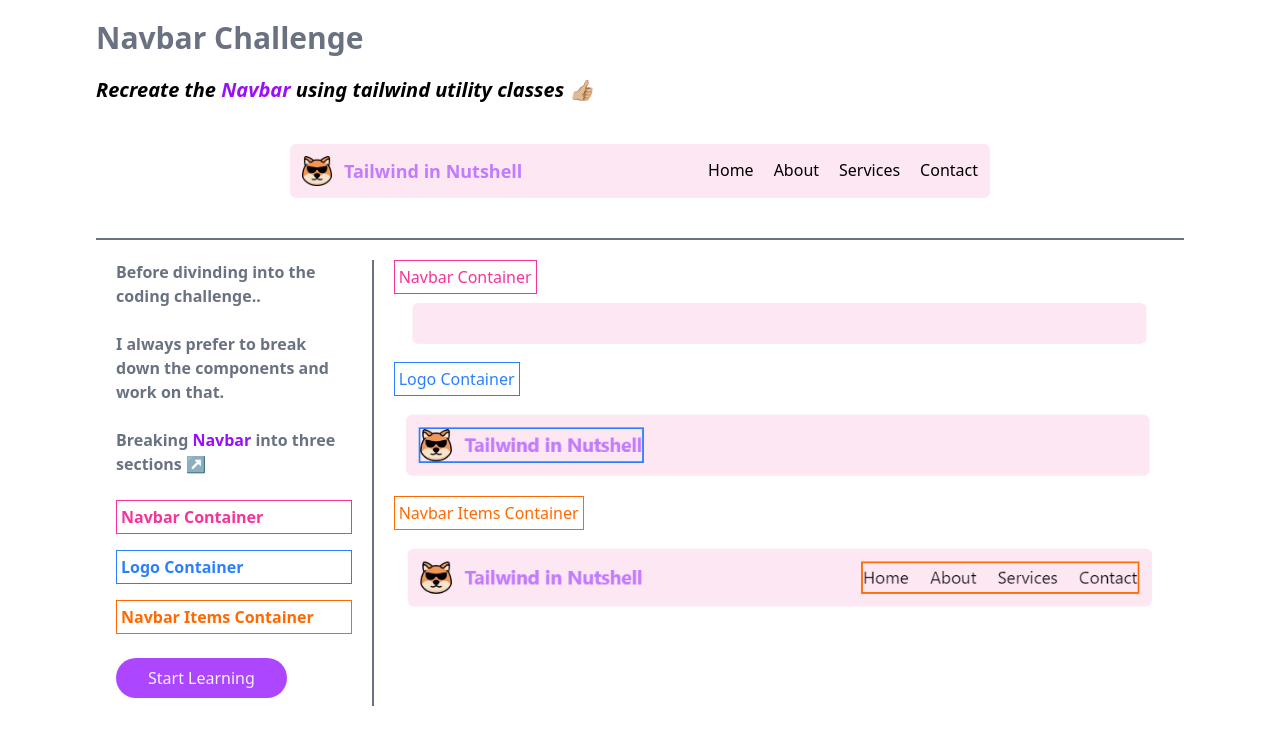
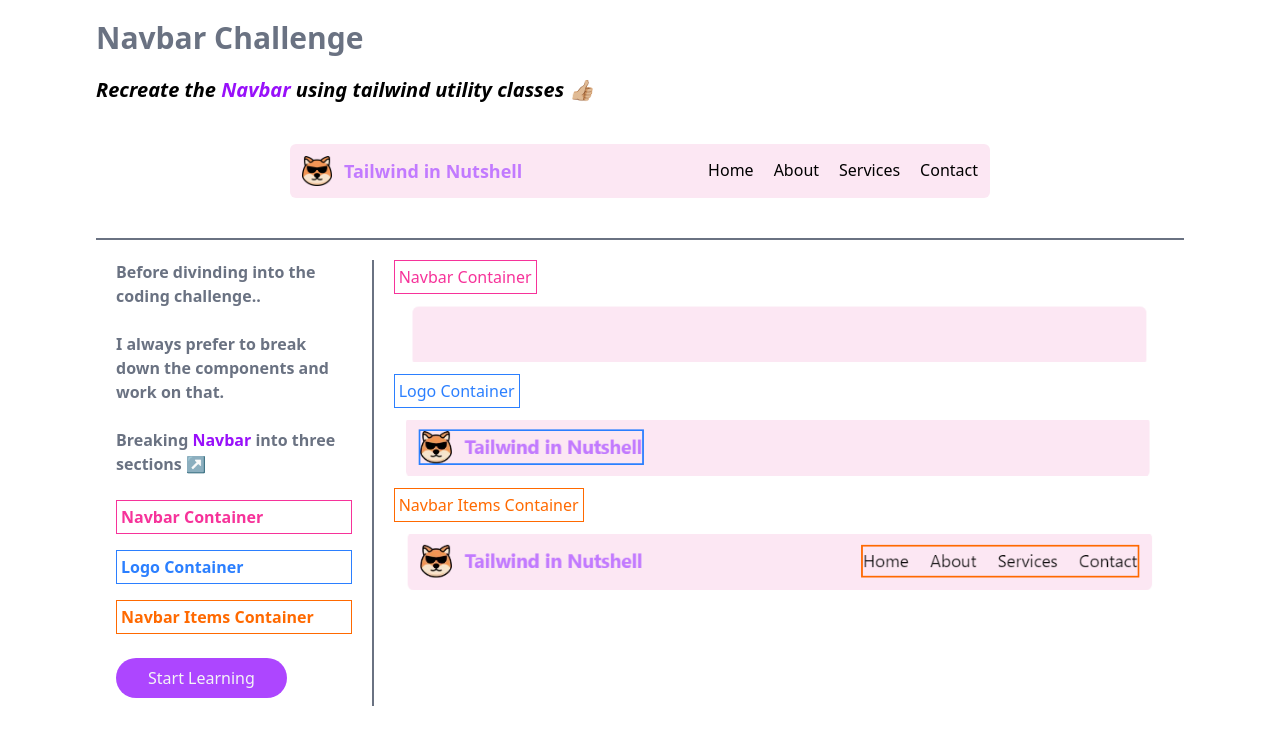
Before and after one commit to Selva-kumar-K/learn-tailwind, a Next.js app: page /navbar-challenge in a window 1280 px wide. Shown: the top 744 px of the page. Built offline with nearby package versions, Linux system fonts and the light colour scheme.

Commit message:
resolved errors

```diff
--- a/src/app/navbar-challenge/implementation/page.tsx
+++ b/src/app/navbar-challenge/implementation/page.tsx
@@ -5,6 +5,7 @@ import Confetti from "react-confetti";
 import Image from "next/image";
 import Logo from "./../../../../public/cool.png";
 import { navMenus } from "@/app/libs/menus";
+import Link from "next/link";
 
 export default function Implementation() {
   const [navbarContainer, setNavbarContainer] = useState<string[]>([]);
@@ -89,7 +90,7 @@ export default function Implementation() {
 
         {/* Content */}
 
-        <div className="w-full grid grid-cols-3 gap-5 my-20">
+        <div className="w-full grid grid-cols-3 gap-5 mt-20 font-semibold text-gray-500">
           {/* Navbar Container */}
           <div className="">
             <h1 className="text-pink-500 border p-1 inline-block">
@@ -300,13 +301,15 @@ export default function Implementation() {
           )}
         </div>
 
-        {/* <div className="marquee-container">
-          {party && (
-            <div className="marquee-image">
-              <Image src={Gif} alt="gif" />
-            </div>
-          )}
-        </div> */}
+        {party && (
+          <div className="flex justify-end mt-10">
+            <Link href="/" className="cursor-pointer">
+              <button className="px-8 py-2 bg-purple-500 text-gray-100 rounded-full font-medium cursor-pointer hover:bg-purple-600 duration-300 delay-75 animate-pulse">
+                Ready for Next Challenge 💣
+              </button>
+            </Link>
+          </div>
+        )}
       </section>
     </div>
   );
--- a/src/app/navbar-challenge/page.tsx
+++ b/src/app/navbar-challenge/page.tsx
@@ -150,7 +150,7 @@ export default function Challenge() {
             <Image
               src={navbarContainerLogo}
               alt="navbar-container"
-              className="w-full h-14 mb-3"
+              className="w-full h-14 object-cover my-3"
             />
 
             <h1 className="text-blue-500 border p-1 inline-block">
@@ -159,7 +159,7 @@ export default function Challenge() {
             <Image
               src={LogoContainer}
               alt="navbar-container"
-              // className="w-full h-16 mb-3 bg-cover"
+              className="w-full h-14 my-3 object-cover"
             />
             <h1 className="text-orange-500 border p-1 inline-block">
               Navbar Items Container
@@ -167,7 +167,7 @@ export default function Challenge() {
             <Image
               src={navItemsContainer}
               alt="navbar-container"
-              // className="w-full h-16 mb-3 bg-cover"
+              className="w-full h-14 my-3 object-cover"
             />
           </div>
         </div>
```
